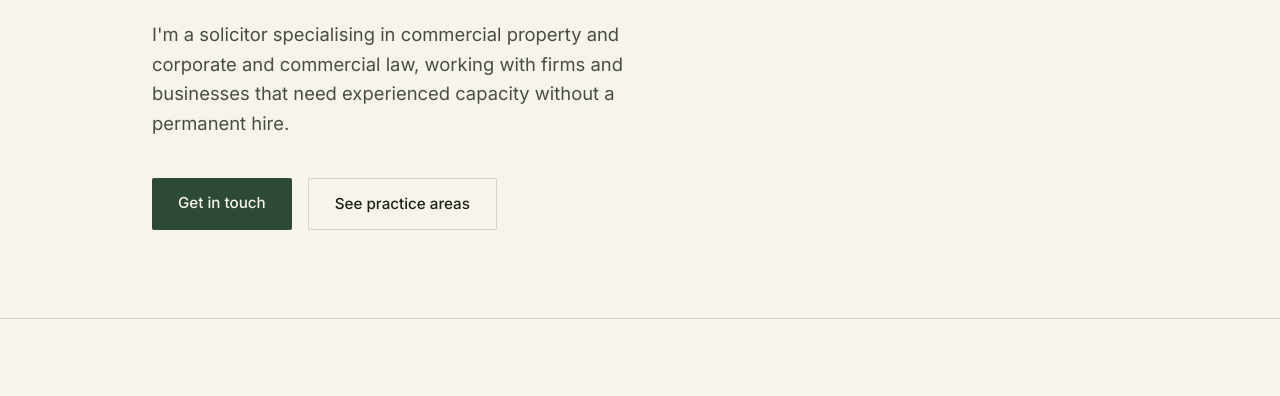
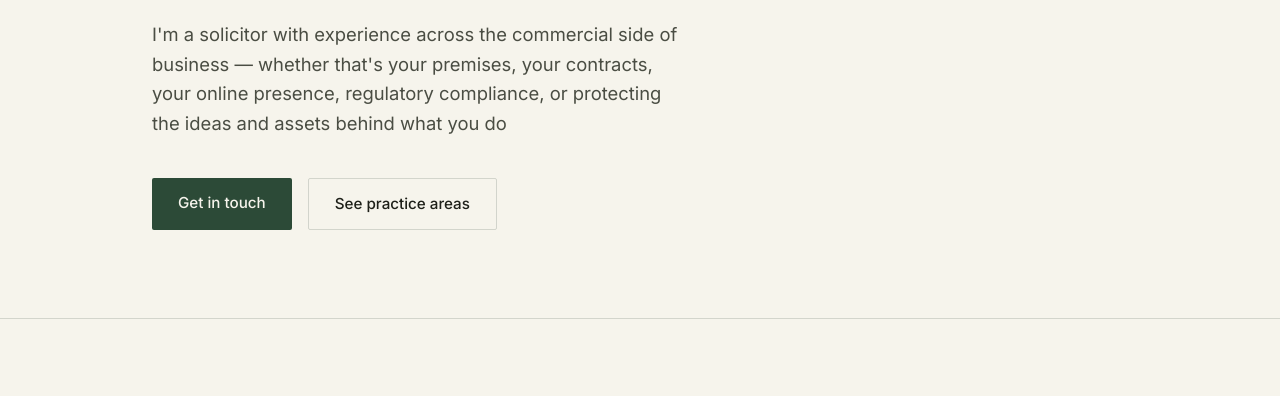
Before and after one commit to dawnaconrad/dawnaconrad.github.io, a plain HTML site: page index.html in a window 1280 px wide. Shown: the part 323-719 px from the top of the page. Drawn offline with Linux system fonts and the light colour scheme.

Commit message:
Update index.html
Refining homepage introduction

```diff
--- a/index.html
+++ b/index.html
@@ -385,7 +385,7 @@
   <div class="wrap">
     <div class="hero-rule"></div>
     <h1>Business law, on a consultancy basis.</h1>
-    <p class="lede">I'm a solicitor specialising in commercial property and corporate and commercial law, working with firms and businesses that need experienced capacity without a permanent hire.</p>
+    <p class="lede">I'm a solicitor with experience across the commercial side of business — whether that's your premises, your contracts, your online presence, regulatory compliance, or protecting the ideas and assets behind what you do</p>
     <div class="hero-cta">
       <a href="#contact" class="btn btn-primary">Get in touch</a>
       <a href="#services" class="btn btn-secondary">See practice areas</a>
```
